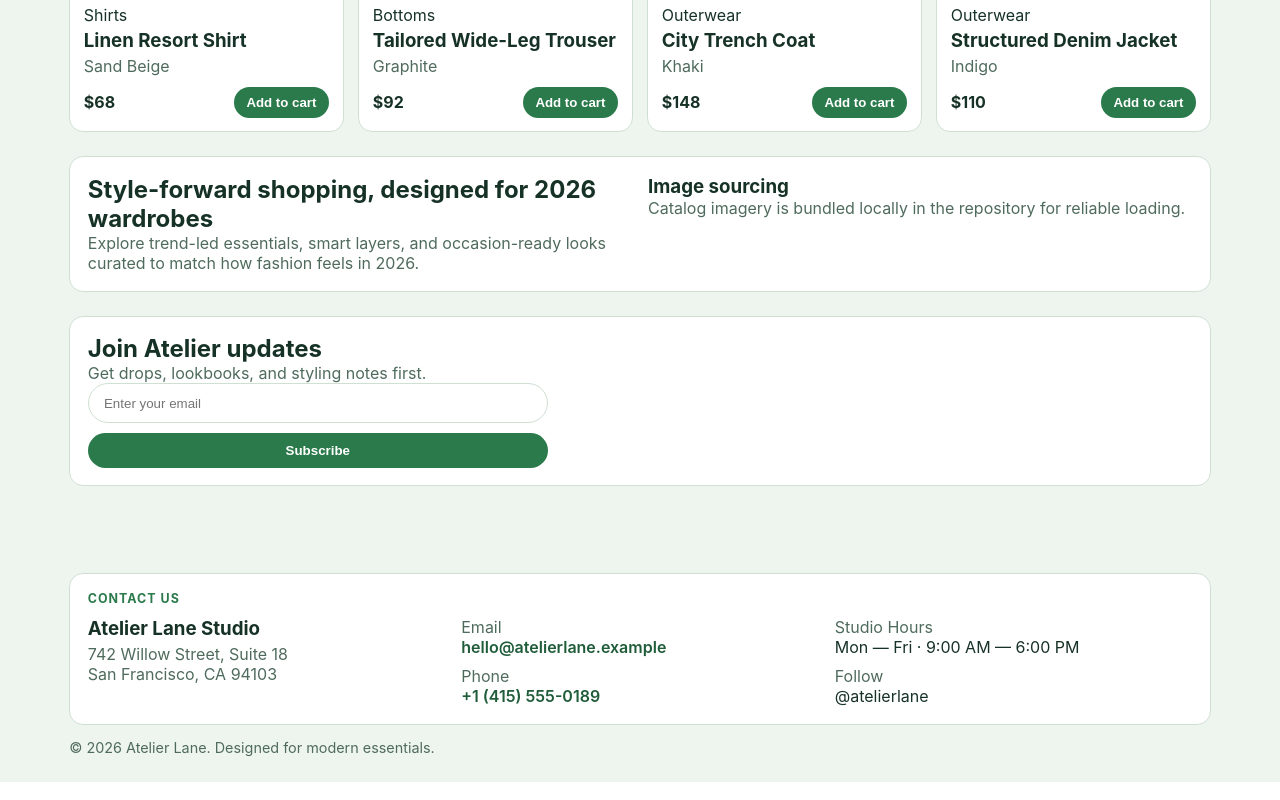
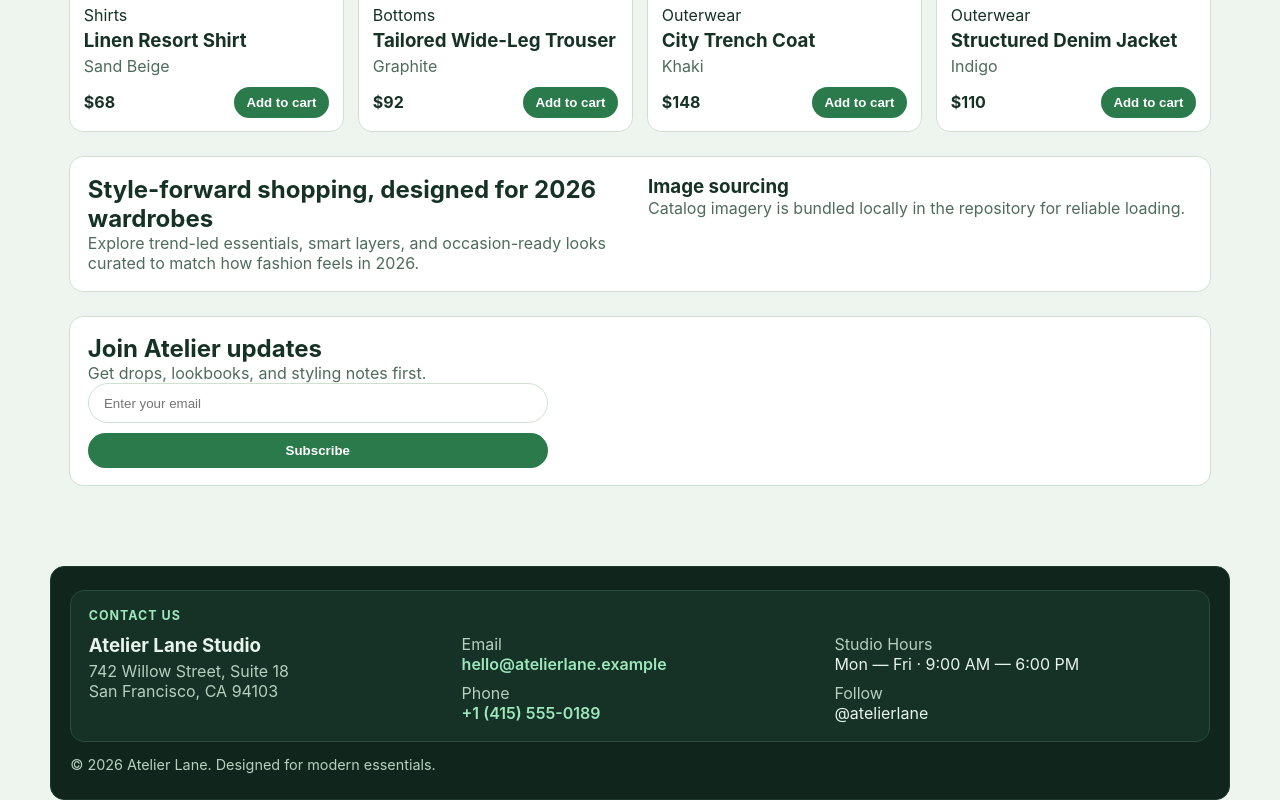
Before and after one commit to Hallowman3000/clothing-app, a Next.js app: page / in a window 1280 px wide. Shown: the part 939-1739 px from the top of the page. Built offline with nearby package versions, Linux system fonts and the light colour scheme.

Commit message:
Use dark theme styling for site footer

```diff
--- a/app/globals.css
+++ b/app/globals.css
@@ -45,6 +45,16 @@ a {
   gap: 0.9rem;
   padding-top: 1.4rem;
   padding-bottom: 1.6rem;
+  margin-top: 1rem;
+  background: #10261c;
+  border: 1px solid #1f3a2d;
+  border-radius: var(--radius);
+  color: #e7f4eb;
+}
+
+.siteFooter .panel {
+  background: #163126;
+  border-color: #2a4a3b;
 }
 
 .footerContact {
@@ -63,7 +73,7 @@ a {
 }
 
 .footerContact a {
-  color: var(--secondary);
+  color: #9ce7bb;
   font-weight: 600;
 }
 
@@ -73,7 +83,15 @@ a {
 
 .footerCopyright {
   font-size: 0.9rem;
-  color: var(--muted);
+  color: #b6cfbf;
+}
+
+.siteFooter .muted {
+  color: #b6cfbf;
+}
+
+.siteFooter .eyebrow {
+  color: #9ce7bb;
 }
 
 .siteHeader {
```
